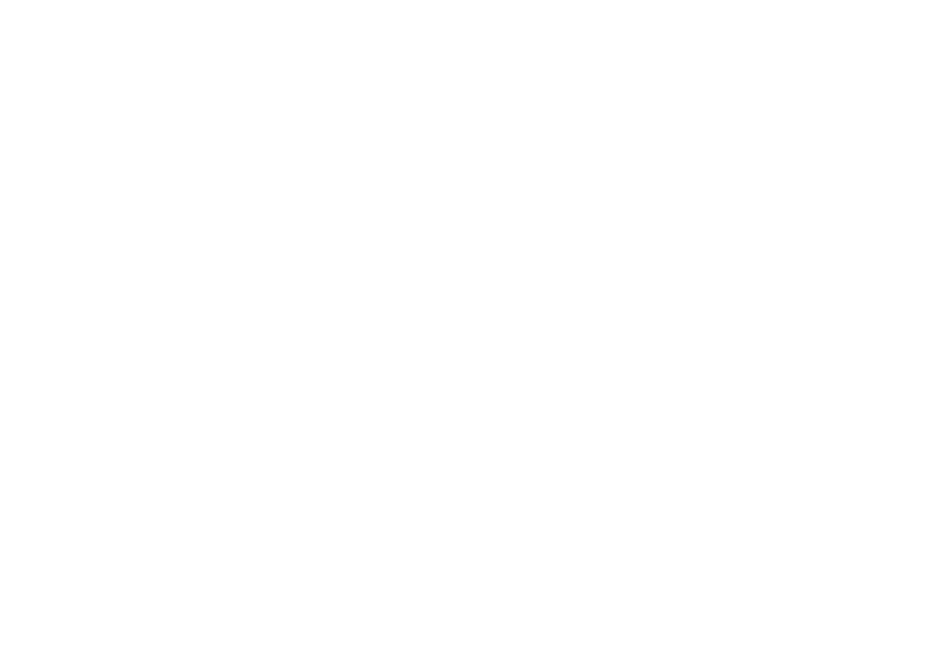
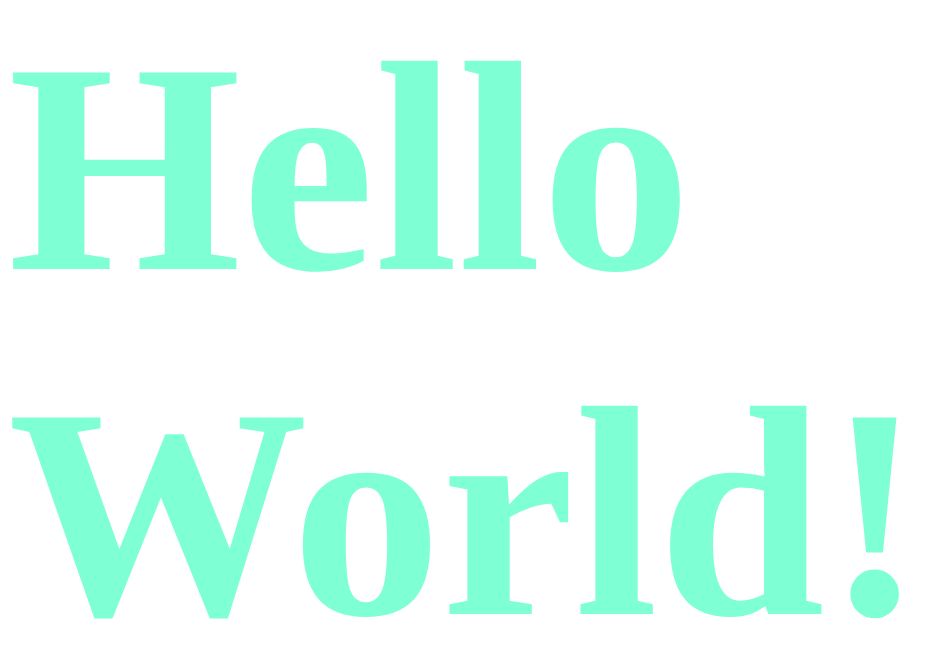
Before and after one commit to Weezah-Traction/traction, a SvelteKit app: page /dev in a window 1280 px wide. Shown: the part 2221-2879 px from the top of the page, without its empty margins (0-950 px from the left). Before the commit the page ends 1998 px from the top, so only its background shows below. Built offline with nearby package versions, Linux system fonts and the light colour scheme.

Commit message:
:construction: Test Push
Bryant's attempts at svelte

```diff
--- a/src/lib/LongButton.svelte
+++ b/src/lib/LongButton.svelte
@@ -1,5 +1,5 @@
 <!-- Long Button -->
-<!-- Generally used during the on-baording process to submit information. -->
+<!-- Generally used during the on-boarding process to submit information. -->
 
 <script>
     export let type = 'button';
--- /dev/null
+++ b/src/lib/TestComponent.svelte
@@ -0,0 +1,10 @@
+<slot>
+    <h1>Hello World!</h1>
+</slot>
+
+<style>
+    h1 {
+        color: aquamarine;
+        font-size: 300px;
+    }
+</style>
--- a/src/routes/dev/+page.svelte
+++ b/src/routes/dev/+page.svelte
@@ -19,6 +19,7 @@
 	import BasicPlanList from "../../lib/BasicPlanList.svelte";
 	import PopUp from "../../lib/PopUp.svelte";
 	import EmotionPollContainer from "../../lib/EmotionPollContainer.svelte";
+	import TestComponent from "../../lib/TestComponent.svelte";
 </script>
 
 
@@ -53,3 +54,6 @@
 <PopUp></PopUp>
 
 <BasicPlanList></BasicPlanList>
+
+<br>
+<TestComponent></TestComponent>
```
Also changed, not shown: src/routes/home/+page.svelte (added), src/routes/onboarding/+page.svelte (added).
